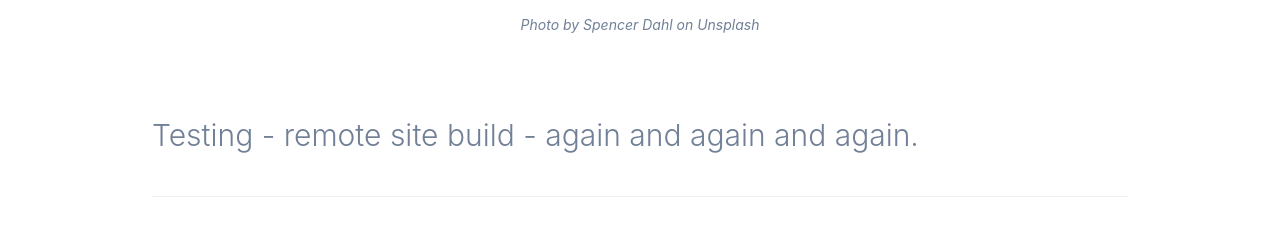
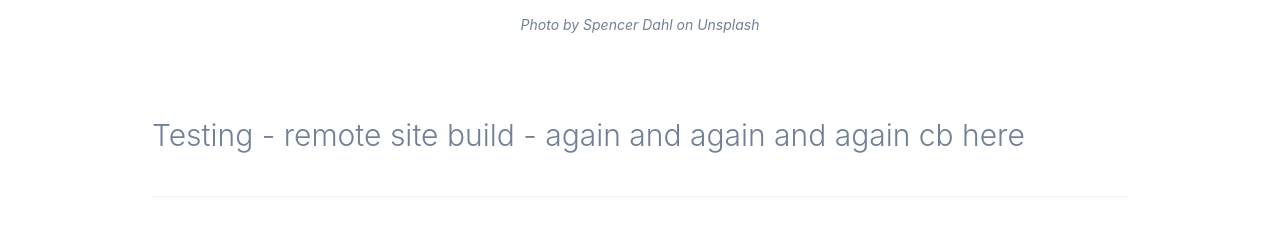
Before and after one commit to 3goats/hype-11ty, an Eleventy site: page site/blog/blog-4.md in a window 1280 px wide. Shown: the part 1122-1356 px from the top of the page. Built offline with nearby package versions, Linux system fonts and the light colour scheme; Eleventy itself is replaced by a stand-in of ours; files that its build step writes are made by us from their sources.

Commit message:
14 commit

```diff
--- a/site/blog/blog-4.md
+++ b/site/blog/blog-4.md
@@ -11,7 +11,7 @@
 animation_script: /animations/Venafi-Integrations.hyperesources/venafiintegrations_hype_generated_script.js
 ---
 
-Testing - remote site build - again and again and again.
+Testing - remote site build - again and again and again cb here
 
 
 Running is a type of gait characterized by an aerial phase in which all feet are above the ground. This is in contrast to walking, where one foot is always in contact with the ground, the legs are kept mostly straight and the center of gravity vaults over the stance leg or legs in an inverted pendulum fashion. A characteristic feature of a running body from the viewpoint of spring-mass mechanics is that changes in kinetic and potential energy within a stride occur simultaneously, with energy storage accomplished by springy tendons and passive muscle elasticity. The term running can refer to any of a variety of speeds ranging from jogging to sprinting.
```
